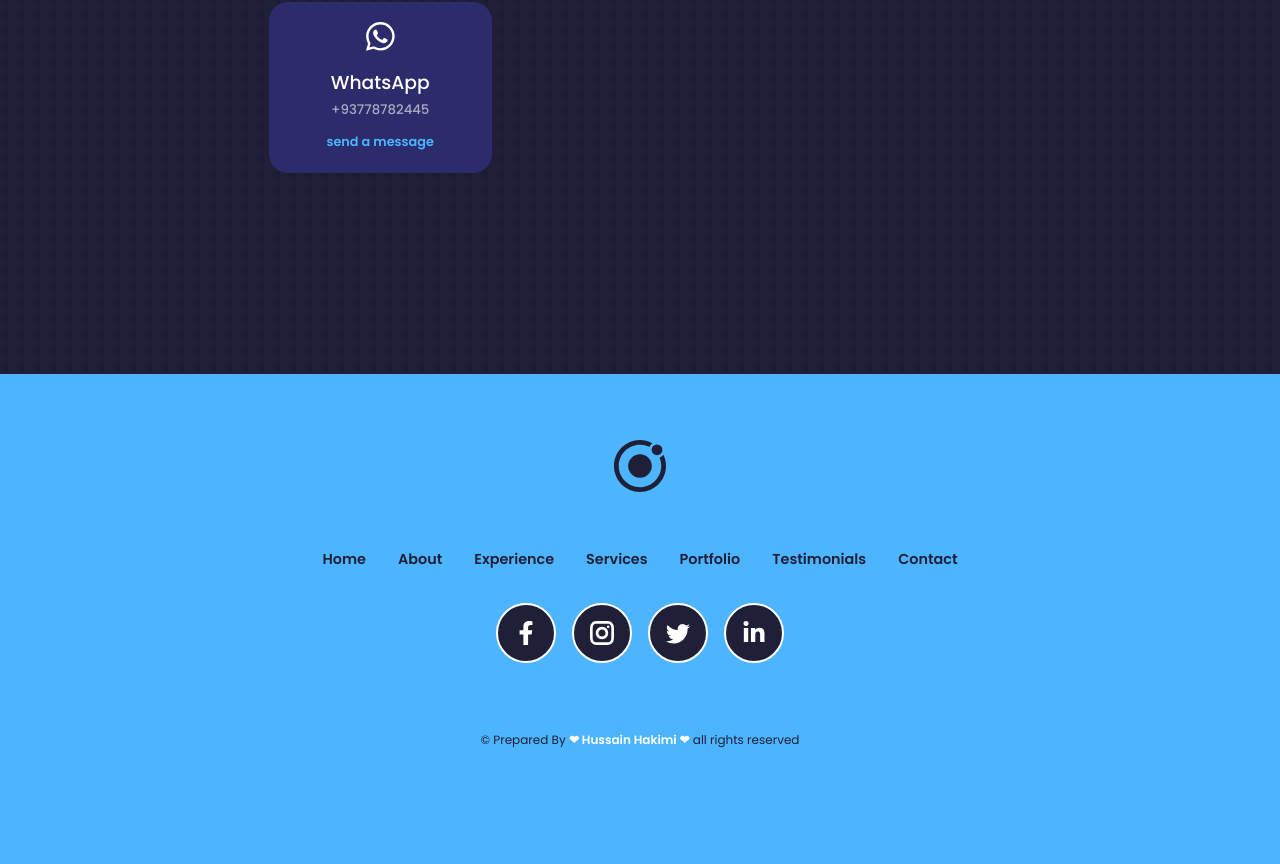
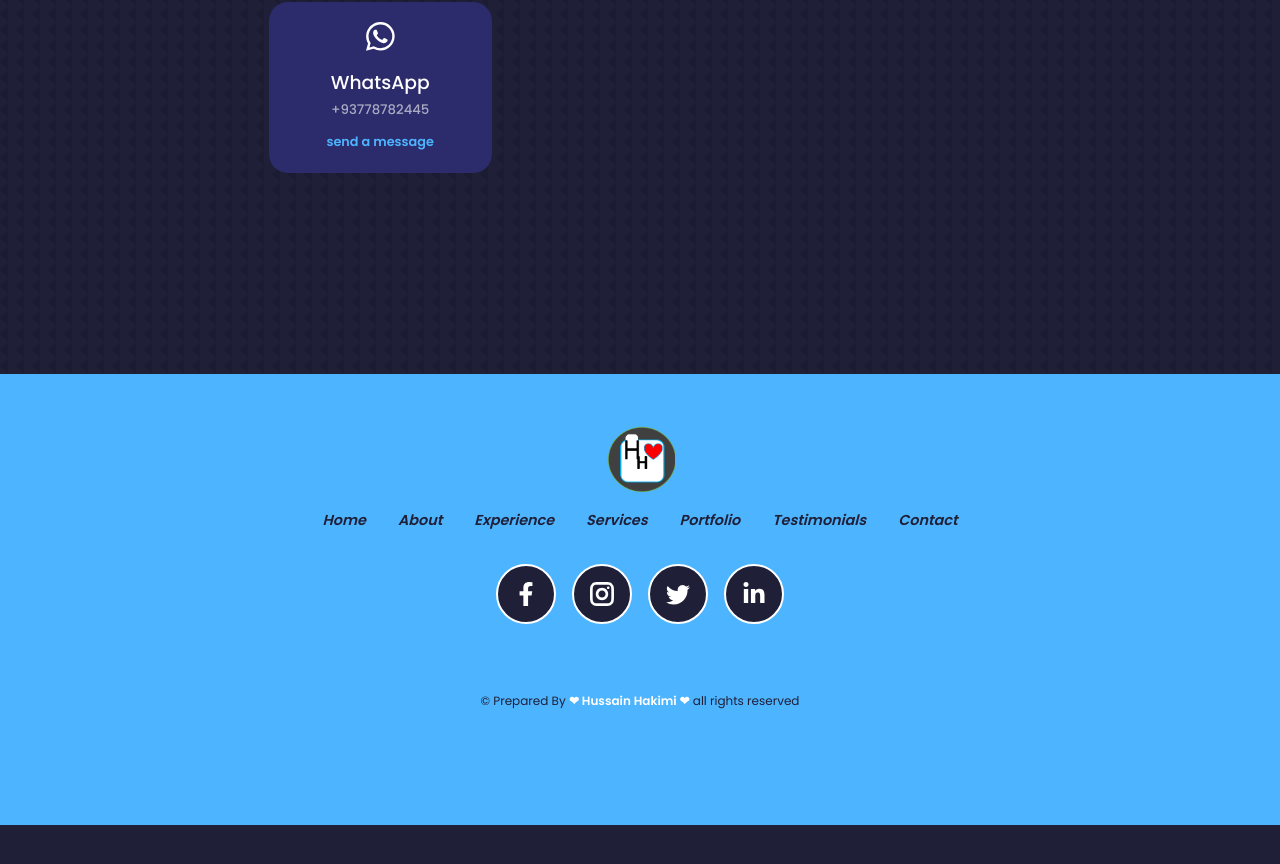
Before and after one commit to hussainHakimi/react-portfolio, a React (Create React App) app: page / in a window 1280 px wide. Shown: the part 6570-7434 px from the top of the page. After the commit the page ends 7395 px from the top, so only its background shows below. Built offline with nearby package versions, Linux system fonts and the light colour scheme.

Commit message:
some changes added.

```diff
--- a/src/components/footer/Footer.jsx
+++ b/src/components/footer/Footer.jsx
@@ -5,11 +5,11 @@ import {GrInstagram} from 'react-icons/gr'
 import {BsTwitter} from 'react-icons/bs'
 import {IoLogoIonic} from 'react-icons/io'
 import {FaLinkedinIn} from 'react-icons/fa'
+import Logo from '../../assets/logo.png'
 const Footer = () => {
   return (
     <footer>
-      <p className='footer__logo'><IoLogoIonic/></p>
-
+      <img src={Logo} alt="" className='footer__logo' />
       <ul className='permalinks'>
         <li><a href="#">Home</a></li>
         <li><a href="#about">About</a></li>
--- a/src/components/footer/footer.css
+++ b/src/components/footer/footer.css
@@ -10,19 +10,25 @@ footer a {
 }
 
 .footer__logo {
-  font-size: 4rem;
-  margin-bottom: 1rem;
+  text-align: center;
+  display: block;
+  margin-bottom: 3rem;
   color: var(--color-bg);
+  width:70px;
+  height: 70px;
+  margin: auto;
 }
 
 .footer__logo:hover {
   color: #fff;
+
 }
 
 .permalinks {
   display: flex;
+  font-style: italic;
   gap: 2rem;
-  margin: 0 auto 2rem;
+  margin: 1rem auto 2rem;
   flex-wrap: wrap;
   justify-content: center;
   font-weight: bold;
```
